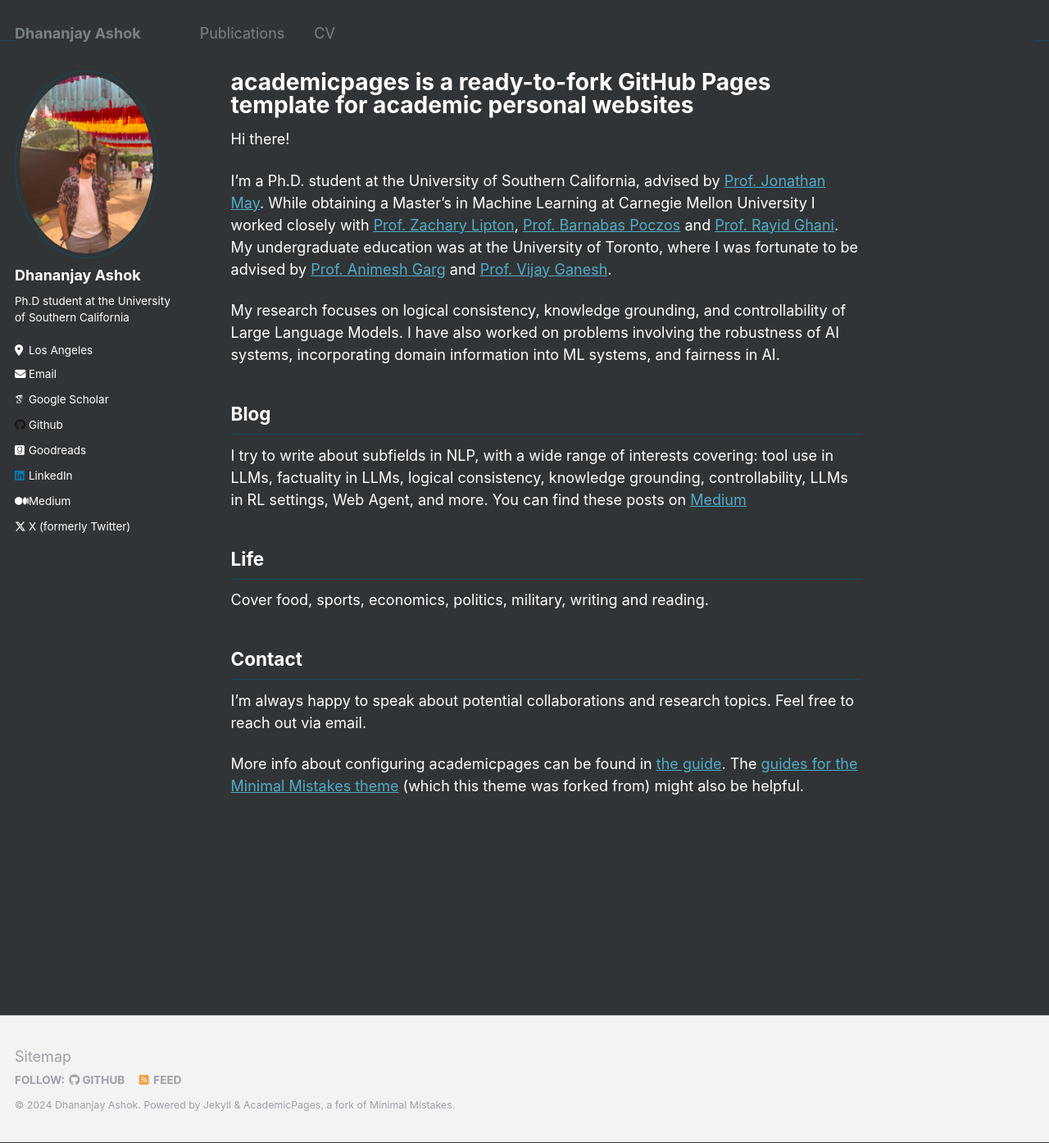
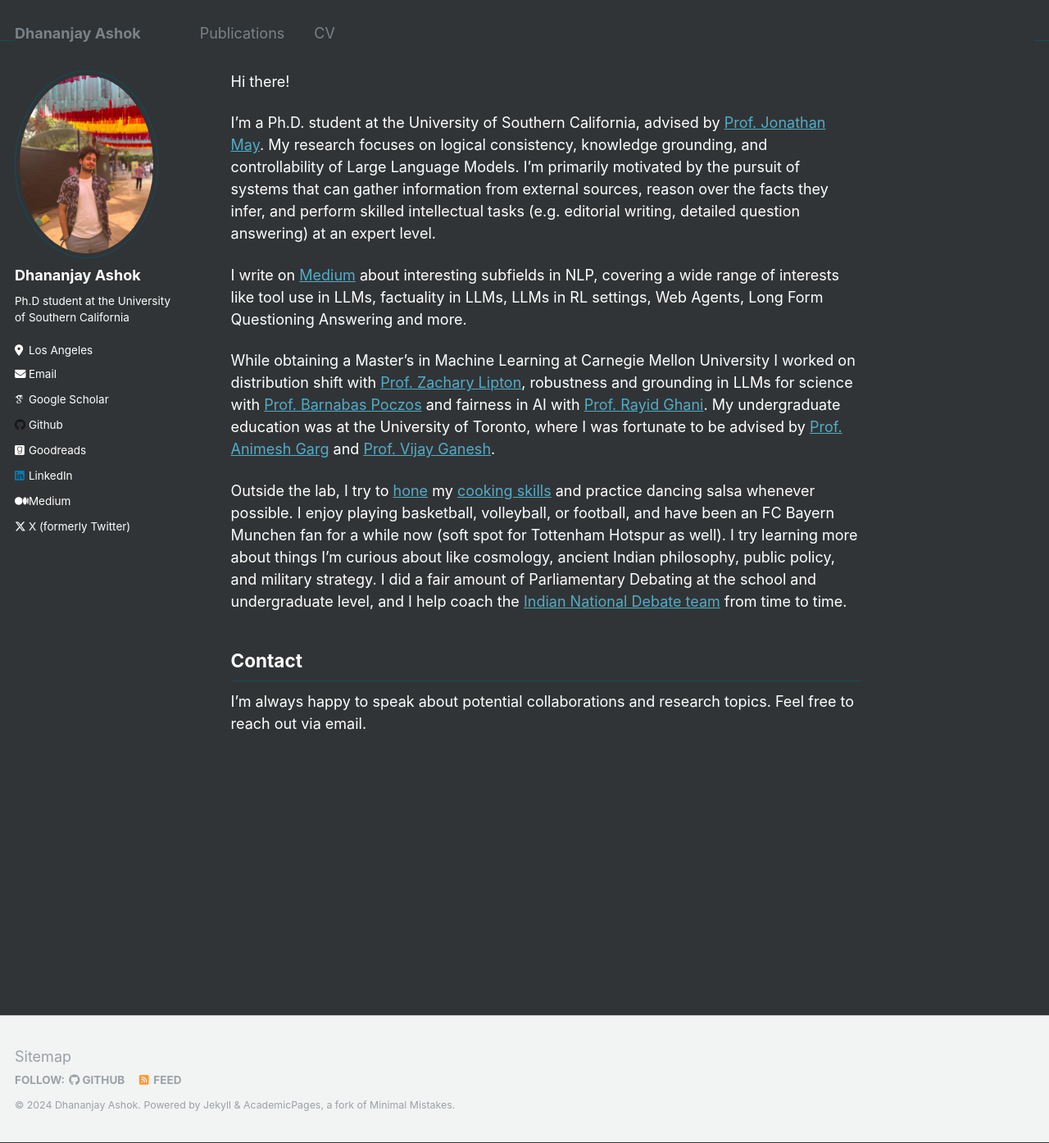
Before and after one commit to DhananjayAshok/DhananjayAshok.github.io, a Jekyll site: the page built from _pages/about.md, in a window 1280 px wide and 1394 px high. Shown: the whole window at 82% size. Built offline with Jekyll 4.4.1, drawn with Linux system fonts in a browser that asks for light colours; some web fonts are replaced.

Commit message:
Update about.md

```diff
--- a/_pages/about.md
+++ b/_pages/about.md
@@ -1,6 +1,5 @@
 ---
 permalink: /
-title: "academicpages is a ready-to-fork GitHub Pages template for academic personal websites"
 author_profile: true
 redirect_from:
   - /about/
@@ -8,22 +7,15 @@ redirect_from:
 ---
 Hi there!
 
-I'm a Ph.D. student at the University of Southern California, advised by [Prof. Jonathan May](https://jonmay.github.io/webpage/). While obtaining a Master's in Machine Learning at Carnegie Mellon University I worked closely with [Prof. Zachary Lipton](https://www.zacharylipton.com/), [Prof. Barnabas Poczos](https://www.cs.cmu.edu/~bapoczos/) and [Prof. Rayid Ghani](https://www.rayidghani.com/). My undergraduate education was at the University of Toronto, where I was fortunate to be advised by [Prof. Animesh Garg](https://animesh.garg.tech/) and [Prof. Vijay Ganesh](https://www.cc.gatech.edu/people/vijay-ganesh).
+I'm a Ph.D. student at the University of Southern California, advised by [Prof. Jonathan May](https://jonmay.github.io/webpage/). My research focuses on logical consistency, knowledge grounding, and controllability of Large Language Models. I'm primarily motivated by the pursuit of systems that can gather information from external sources, reason over the facts they infer, and perform skilled intellectual tasks (e.g. editorial writing, detailed question answering) at an expert level.
 
-My research focuses on logical consistency, knowledge grounding, and controllability of Large Language Models. I have also worked on problems involving the robustness of AI systems, incorporating domain information into ML systems, and fairness in AI.
+I write on [Medium](https://medium.com/@dhananjayashok99) about interesting subfields in NLP, covering a wide range of interests like tool use in LLMs, factuality in LLMs, LLMs in RL settings, Web Agents, Long Form Questioning Answering and more.
 
-Blog
-------
-I try to write about subfields in NLP, with a wide range of interests covering: tool use in LLMs, factuality in LLMs, logical consistency, knowledge grounding, controllability, LLMs in RL settings, Web Agent, and more. You can find these posts on [Medium](https://medium.com/@dhananjayashok99)
+While obtaining a Master's in Machine Learning at Carnegie Mellon University I worked on distribution shift with [Prof. Zachary Lipton](https://www.zacharylipton.com/), robustness and grounding in LLMs for science with [Prof. Barnabas Poczos](https://www.cs.cmu.edu/~bapoczos/) and fairness in AI with [Prof. Rayid Ghani](https://www.rayidghani.com/). My undergraduate education was at the University of Toronto, where I was fortunate to be advised by [Prof. Animesh Garg](https://animesh.garg.tech/) and [Prof. Vijay Ganesh](https://www.cc.gatech.edu/people/vijay-ganesh).
 
-Life
-------
-Cover food, sports, economics, politics, military, writing and reading.
+Outside the lab, I try to [hone](https://someonezblog.wixsite.com/food/blog) my [cooking skills](https://www.instagram.com/foodboi19) and practice dancing salsa whenever possible. I enjoy playing basketball, volleyball, or football, and have been an FC Bayern Munchen fan for a while now (soft spot for Tottenham Hotspur as well). I try learning more about things I'm curious about like cosmology, ancient Indian philosophy, public policy, and military strategy. I did a fair amount of Parliamentary Debating at the school and undergraduate level, and I help coach the [Indian National Debate team](https://indianschoolsdebatingsociety.com/wsdc-2019/) from time to time.
 
 
 Contact
 ------
 I'm always happy to speak about potential collaborations and research topics. Feel free to reach out via email.
-
-
-More info about configuring academicpages can be found in [the guide](https://academicpages.github.io/markdown/). The [guides for the Minimal Mistakes theme](https://mmistakes.github.io/minimal-mistakes/docs/configuration/) (which this theme was forked from) might also be helpful.
```
